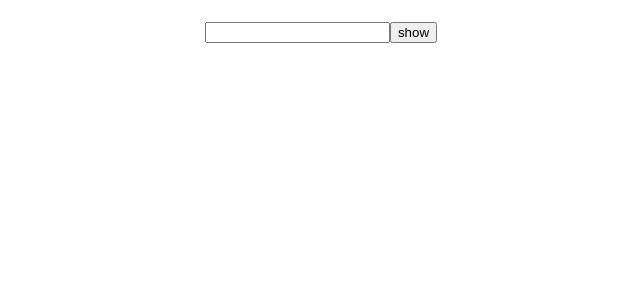
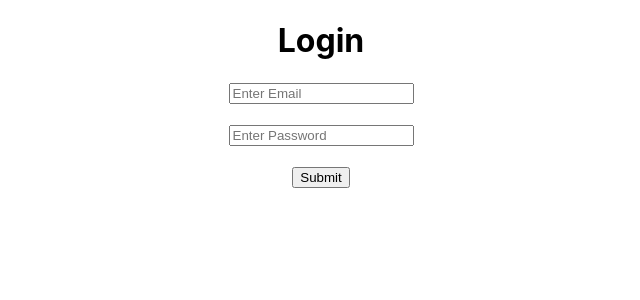
Before and after one commit to satyam4321/ReactJS-Learnings, a React (Create React App) app: page / in a window 1280 px wide. Shown: the top 300 px of the page, without its empty margins (319-959 px from the left). Built offline with nearby package versions, Linux system fonts and the light colour scheme.

Commit message:
Handle-Form & Validation

```diff
--- a/src/App.js
+++ b/src/App.js
@@ -8,15 +8,23 @@ import {useState} from 'react';
 function App() {
   const [data, setData] = useState(null);
   const [status, setShow] = useState(false);
+  const [intrest, setIntrest] = useState(null);
+  const [ch, setCh] = useState(false);
   // function apple() {
   //   setData(data + 1)
     // alert("function called");
   // }
 
-  function getvalue(val) {
-    console.log(val.target.value);
-    setData(val.target.value);
+  // function getvalue(val) {
+  //   console.log(val.target.value);
+  //   setData(val.target.value);
+  // }
+
+  function getFormData(e) {
+    console.log(data, intrest);
+    e.preventDefault();
   }
+  console.log('hello');
   return (
     <div className="App">
       {
@@ -25,15 +33,27 @@ function App() {
         :
         <h1>{null}</h1>
       }
-      <input type = "text" onChange={getvalue}/>
+      <form onSubmit={getFormData}>
+        <input type = "text" placeholder='Enter Name' onChange={(e) => {setData(e.target.value)}}/>
         {
           status ? <button onClick={() => {setShow(false)}}>hide</button>
           :
             <button onClick={() => {setShow(true)}}>show</button>
         }
+        <br />
+        <select onChange={(e) => setIntrest(e.target.value)}>
+          <option>Select Option</option>
+          <option>Marvel</option>
+          <option>DC</option>
+        </select>
+        <br /><br />
+        <input type='checkbox' onChange={(e) => setCh(e.target.checked)}/><span>Accept the terms and conditions</span>
+
+        <button type='submit'>Submit</button>
 
         {/* <button onClick={() => {setShow(!status)}}>Toggle</button> */}
         {/* <button onClick={apple}>click me</button> */}
+        </form>
     </div>
   );
 }
--- /dev/null
+++ b/src/Login.js
@@ -0,0 +1,50 @@
+import { useState } from "react";
+
+function Login() {
+
+    const [email, setEmail] = useState(null);
+    const [password, setPassword] = useState(null);
+    const [userEr, setUserEr] = useState(false);
+
+    const handleLogin = (e) => {
+        console.log(email, password);
+
+        e.preventDefault();
+    }
+    const  validate = (e) => {
+        const item = e.target.value;
+        setEmail(item);
+        console.log(item);
+        if(item.length < 3 && item.length != 0){
+            setUserEr(true);
+        }
+        else
+            setUserEr(false);
+
+    }
+    return(
+        <div className="App">
+            <form onSubmit={handleLogin}>
+                <h1>Login</h1>
+
+                <input type="text" placeholder = "Enter Email"
+                onChange={(e) => {setEmail(e.target.value)}} />
+
+                <br />
+                <br />
+                <input type="text" placeholder = "Enter Password"
+                onChange={validate} />
+                {
+                    userEr ? <span>Password is too short!</span>
+                    :
+                    <span>{null}</span>
+                }
+                <br />
+                <br />
+                <button type="submit">Submit</button>
+            </form>
+        </div>
+    )
+}
+
+export default Login;
--- a/src/index.js
+++ b/src/index.js
@@ -5,10 +5,13 @@ import App from './App';
 import reportWebVitals from './reportWebVitals';
 import Users from './Users';
 
+import Login from './Login';
+
 const root = ReactDOM.createRoot(document.getElementById('root'));
 root.render(
   <React.StrictMode>
-    <App />
+    {/* <App /> */}
+    <Login />
     {/* <Users /> */}
   </React.StrictMode>
 );
```
Lines whose indentation alone changed are shown as unchanged.
